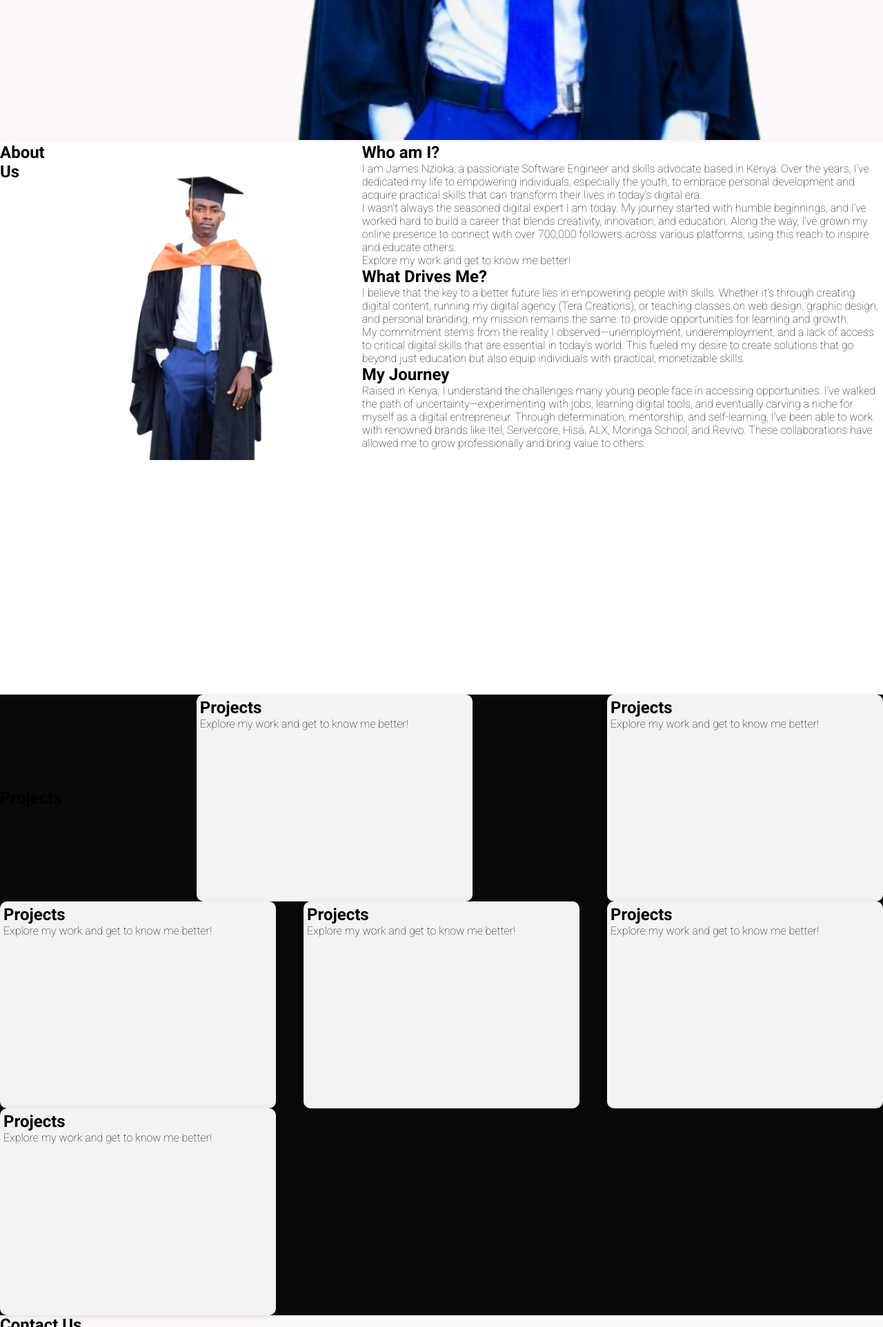
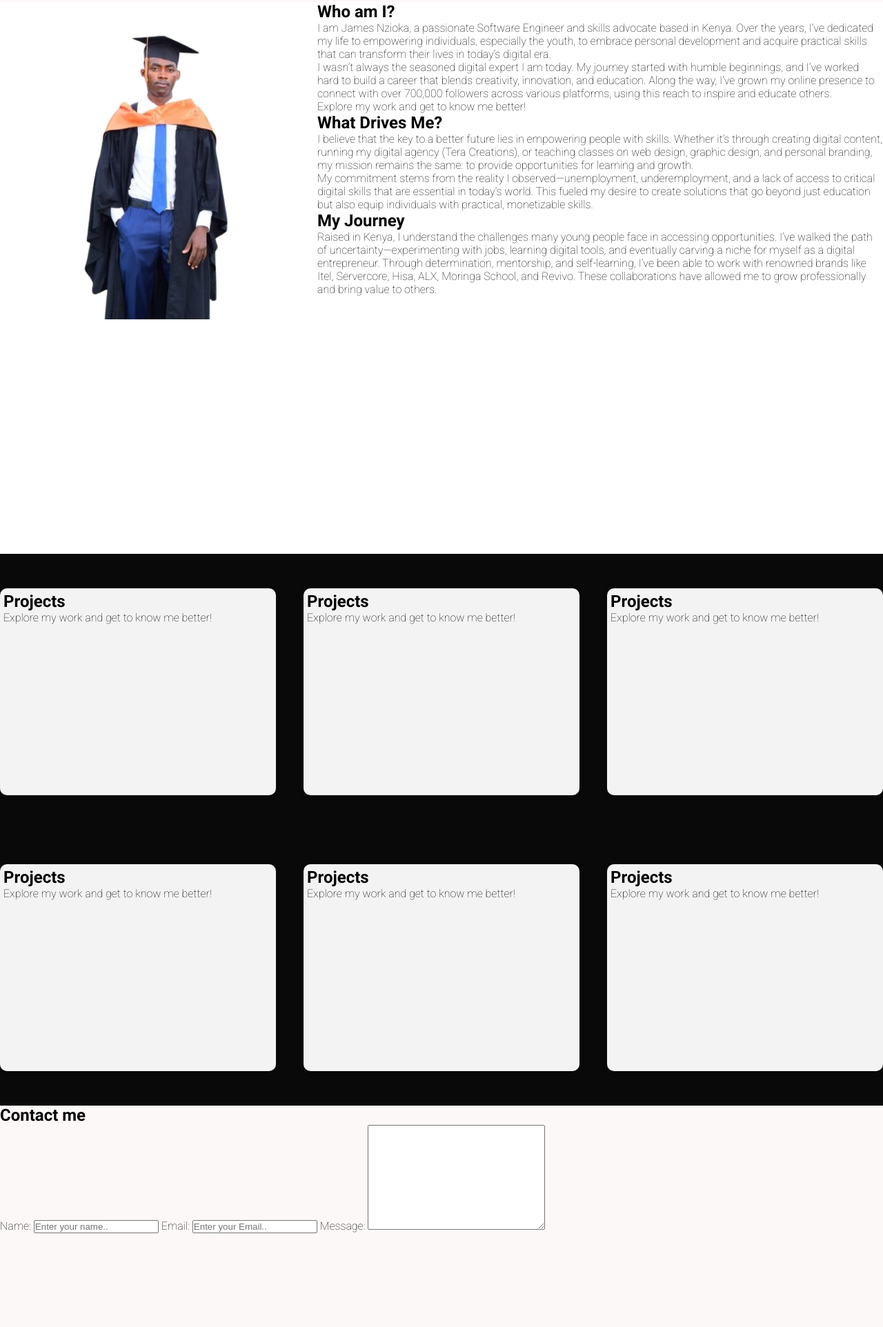
Before and after one commit to Nzioka6350/James-Nzioka, a plain HTML site: page index.html in a window 1280 px wide. Shown: the part 876-2800 px from the top of the page at 69% size. Drawn offline with Linux system fonts and the light colour scheme.

Commit message:
Project section

```diff
--- a/index.html
+++ b/index.html
@@ -19,31 +19,24 @@
 
             </div>
         </header>
-
         <section id="hero">
         <div class="right-hero">
-
             <h1>I'm James Nzioka</h1>
             <p>Explore my work and get to know me better!</p>
             <button><a href="#contact">Contact me</a></button>
         </div>
         <div class="left-hero">
-            <img src="/assets/herom.png" alt="James Nzioka" width="1000px">
+            <img src="/assets/heros.png" alt="James Nzioka">
         </div>
         </section>
-
         <section id="about">
-            <div class="sectionheader">
-                <div class="section-tagline">
-                    <h1>About Us</h1>
-                </div>
-
-            </div>
             <div class="right-about">
                 <img src="/assets/heros.png" alt="James Nzioka" width="460" height="460">
             </div>
             <div class="left-about">
+                <div class="sectionHeader">
 
+                </div>
                 <h2>Who am I?</h2>
                 <p>
                     I am James Nzioka, a passionate Software Engineer and skills advocate based in Kenya. Over the years, I’ve dedicated my life to empowering individuals, especially the youth, to embrace personal development and acquire practical skills that can transform their lives in today’s digital era.
@@ -62,12 +55,6 @@
         </section>
 
         <section id="projects">
-            <div class="sectionheader">
-                <div class="section-tagline">
-                    <h1>Projects</h1>
-                </div>
-
-            </div>
             <div class="ProjectCard">
                 <div class="CardContent">
                     <div class="CardContent">
@@ -75,21 +62,6 @@
                         <p>Explore my work and get to know me better!</p>
                     </div>
                 </div>
-
-            </div>
-            <div class="ProjectCard">
-                <div class="CardContent">
-                    <h1>Projects</h1>
-                    <p>Explore my work and get to know me better!</p>
-                </div>
-            </div>
-            <div class="ProjectCard">
-                <div class="CardContent">
-                    <h1>Projects</h1>
-                    <p>Explore my work and get to know me better!</p>
-
-                </div>
-
             </div>
             <div class="ProjectCard">
                 <div class="CardContent">
@@ -104,7 +76,18 @@
                 </div>
             </div>
             <div class="ProjectCard">
-
+                <div class="CardContent">
+                    <h1>Projects</h1>
+                    <p>Explore my work and get to know me better!</p>
+                </div>
+            </div>
+            <div class="ProjectCard">
+                <div class="CardContent">
+                    <h1>Projects</h1>
+                    <p>Explore my work and get to know me better!</p>
+                </div>
+            </div>
+            <div class="ProjectCard">
                 <div class="CardContent">
                     <h1>Projects</h1>
                     <p>Explore my work and get to know me better!</p>
@@ -112,12 +95,6 @@
             </div>
         </section>
         <section id="contact">
-            <div class="sectionheader">
-                <div class="section-tagline">
-                    <h1>Contact Us</h1>
-                </div>
-
-            </div>
             <h1>Contact me</h1>
             <form>
                 <label for="name">Name:</label>
@@ -141,7 +118,6 @@
                 <a href="https://twitter.com/yourprofile" target="_blank"><img src="twitter-icon.png" alt="Twitter"></a>
                 <a href="https://instagram.com/yourprofile" target="_blank"><img src="instagram-icon.png" alt="Instagram"></a>
             </div>
-
             <div class="footer-copyright">
                 <p>&copy; 2025 James Nzioka. All rights reserved.</p>
                 <a href="/privacy-policy">Privacy Policy</a> | <a href="/terms">Terms of Service</a>
@@ -151,5 +127,6 @@
             </div>
 
         </footer>
+
     </body>
 </html>
```
